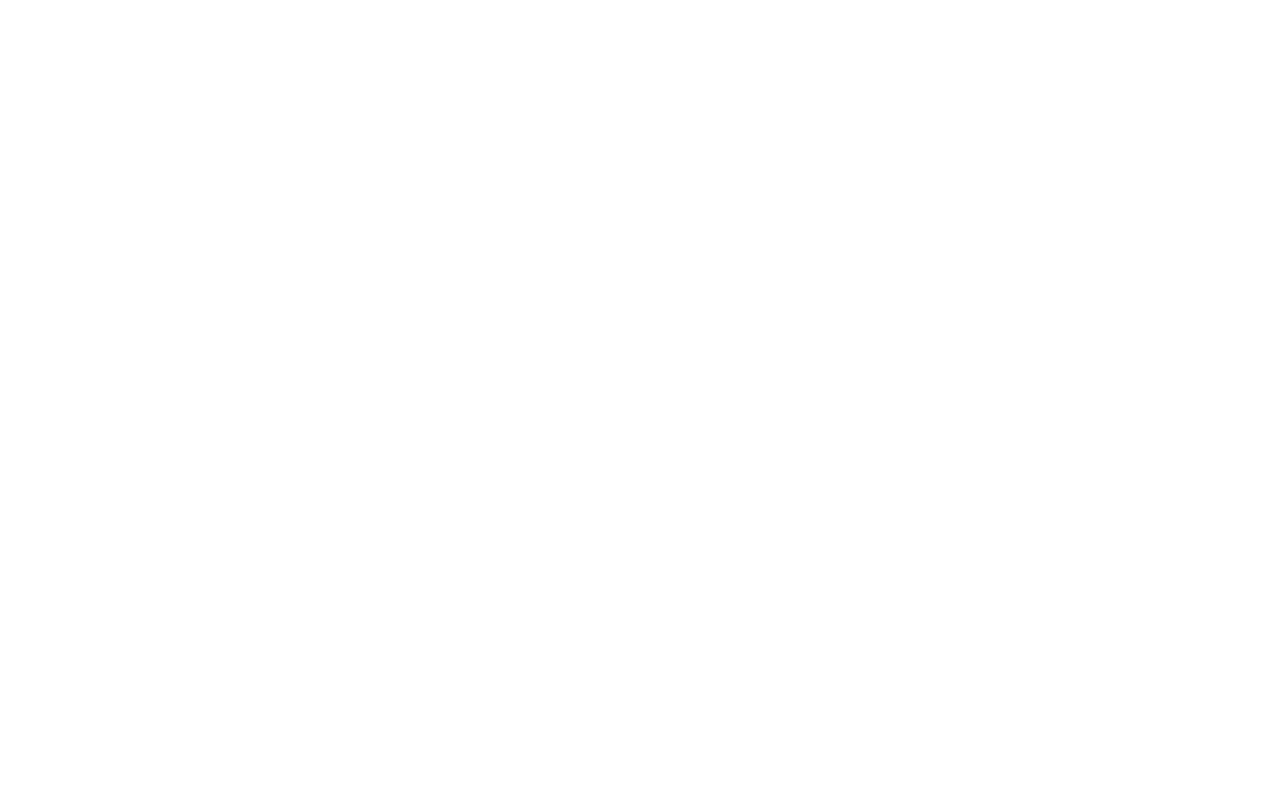
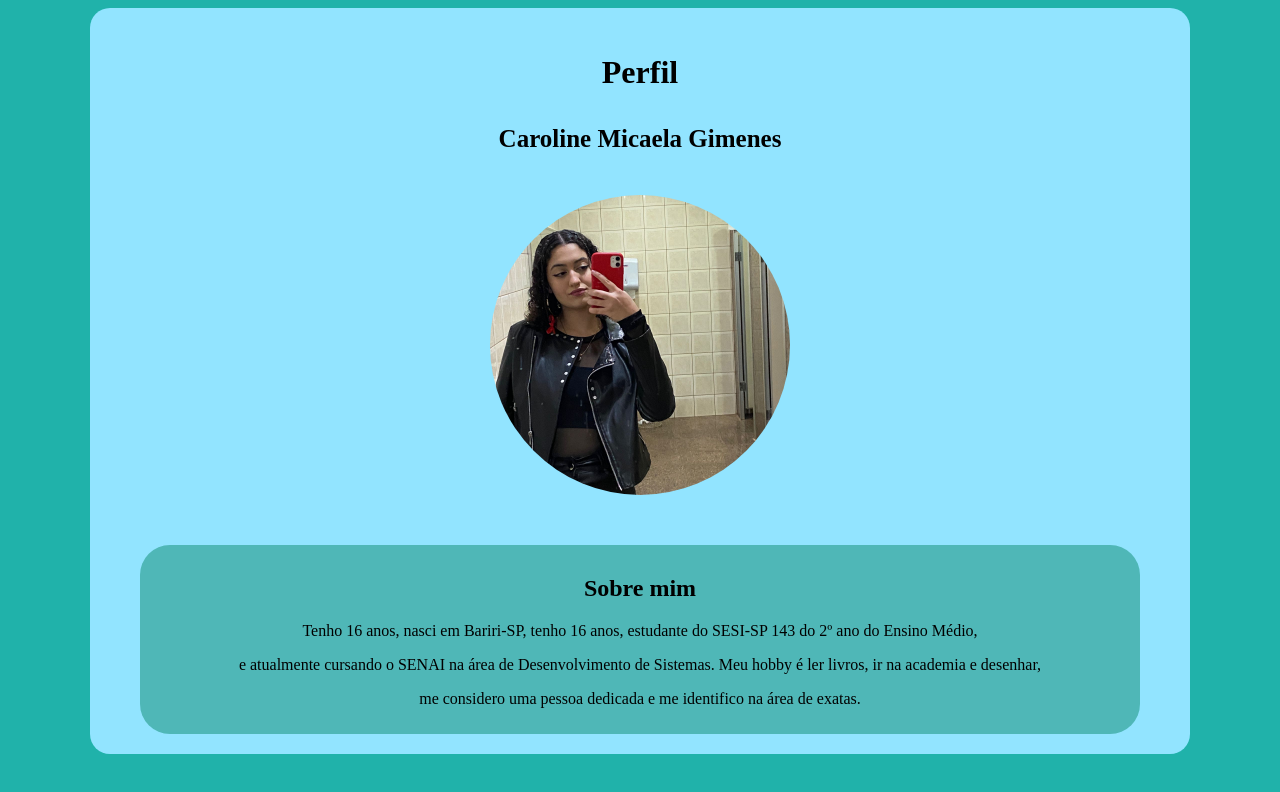
Before and after one commit to Cagimenes/GitPerfil, a plain HTML site: page index.html in a window 1280 px wide. Drawn offline with Linux system fonts and the light colour scheme.

Commit message:
Alteração de cor e ajustes

```diff
--- a/assets/main.js
+++ b/assets/main.js
@@ -0,0 +1,8 @@
+
+function trocaCor()
+{
+    document.body.style.backgroundColor = 'darkviolet';
+    document.getElementsByTagName("main")[0].style.backgroundColor = 'mediumpurple';
+    document.getElementsByClassName("sobre-mim")[0].style.backgroundColor = 'darkorchid';
+
+}
--- a/assets/style.css
+++ b/assets/style.css
@@ -0,0 +1,38 @@
+body {
+    background-color: lightseagreen;
+}
+main {
+    background-color: rgb(146, 228, 255);
+    border-radius: 20px;
+    text-align: center;
+    width: 1100px;
+    margin: 0 auto;
+    padding: 20px 0px;
+}
+main>h1 {
+    padding-top: 5px;
+}
+h1>strong {
+    font-size: 25px;
+}
+figure {
+    width: 300px;
+    height: 300px;
+    border-radius: 50%;
+    overflow: hidden;
+    margin: 0 auto;
+    margin-top: 40px;
+}
+img {
+    height: 100%;
+    width: 100%;
+    object-fit: cover;
+}
+.sobre-mim {
+    background-color: rgba(66, 175, 169, 0.833);
+    padding: 10px 60px;
+    width: 80%;
+    margin: 0 auto;
+    border-radius: 30px;
+    margin-top: 50px;
+}
--- a/index.html
+++ b/index.html
@@ -4,9 +4,22 @@
     <meta charset="UTF-8">
     <meta name="viewport" content="width=device-width, initial-scale=1.0">
     <link rel="stylesheet" href="assets/style.css">
-    <title>Document</title>
+    <title>Perfil</title>
 </head>
 <body>
+    <main>
+        <h1>Perfil</h1>
+        <h1><strong>Caroline Micaela Gimenes</strong></h1>
+        <figure>
+            <img src="assets/foto d perfil.jpeg" alt="foto de perfil" onclick="trocaCor(it)">
+        </figure>
+        <article class="sobre-mim">
+            <h2>Sobre mim</h2>
+            <p> Tenho 16 anos, nasci em Bariri-SP, tenho 16 anos, estudante do SESI-SP 143 do 2º ano do Ensino Médio,</p>
+            </p>e atualmente cursando o SENAI na área de Desenvolvimento de Sistemas. Meu hobby é ler livros, ir na academia e desenhar,</p>
+            </p>me considero uma pessoa dedicada e me identifico na área de exatas.</p>
+        </article>
+    </main>
     <script src="assets/main.js"></script>
 </body>
 </html>
```
Also changed, not shown: assets/foto d perfil.jpeg (added).
